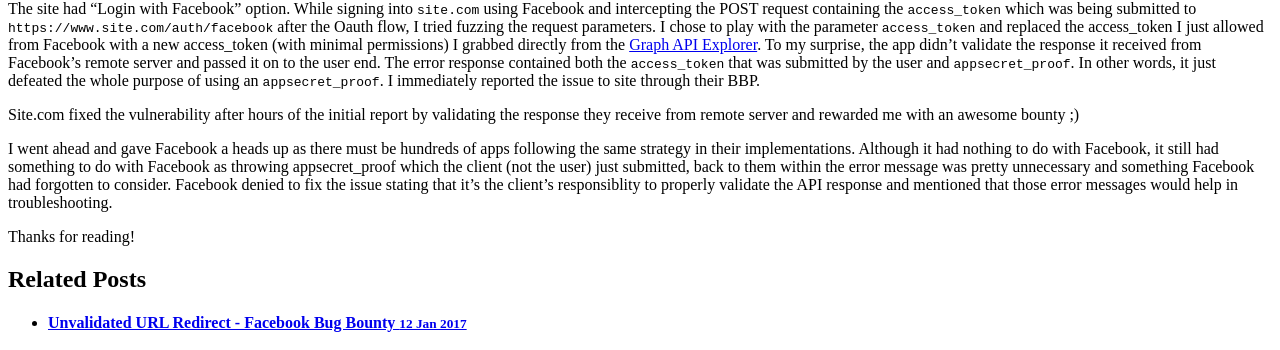
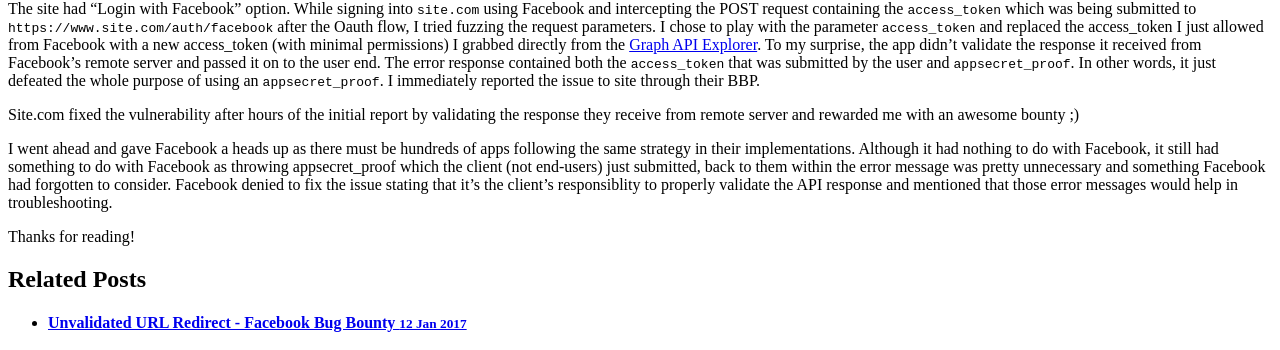
Before and after one commit to sahadnk72/sahadnk72.github.io, a Jekyll site: the page built from _posts/2016-11-12-appsecret-proof-h1-report.md, in a window 1280 px wide. Shown: the part 980-1330 px from the top of the page. Built offline with Jekyll 4.4.1, drawn with Linux system fonts in a browser that asks for light colours.

Commit message:
Update 2016-11-12-appsecret-proof-h1-report.md

```diff
--- a/_posts/2016-11-12-appsecret-proof-h1-report.md
+++ b/_posts/2016-11-12-appsecret-proof-h1-report.md
@@ -23,7 +23,7 @@ remote server and passed it on to the user end. The error response contained bot
 Site.com fixed the vulnerability after hours of the initial report by validating the response they receive from remote server and rewarded me with an awesome bounty ;)
 
 I went ahead and gave Facebook a heads up as there must be hundreds of apps following the same strategy in their implementations. Although it had nothing to do with Facebook, it still had something to do with
-Facebook as throwing appsecret_proof which the client (not the user) just submitted, back to them within the error message was pretty unnecessary and something Facebook had
+Facebook as throwing appsecret_proof which the client (not end-users) just submitted, back to them within the error message was pretty unnecessary and something Facebook had
 forgotten to consider. Facebook denied to fix the issue stating that it's the client's responsiblity to properly validate the API response and mentioned that those error messages would help in troubleshooting.
 
 
```
